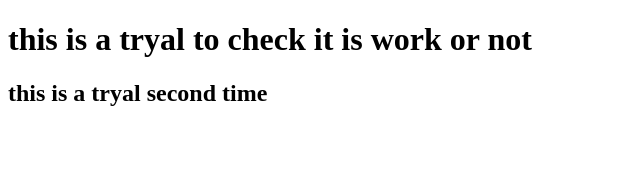
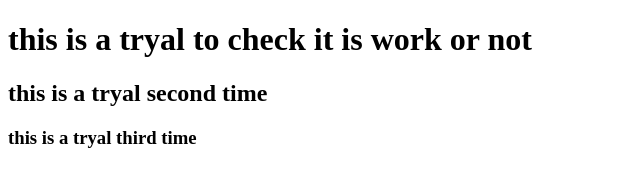
Before and after one commit to ShersinhKushava/e-com-website, a plain HTML site: page index.html in a window 1280 px wide. Shown: the whole page, without its empty margins (0-640 px from the left). Drawn offline with Linux system fonts and the light colour scheme.

Commit message:
forth time try to update

```diff
--- a/index.html
+++ b/index.html
@@ -9,5 +9,6 @@
 
 <h1>this is a tryal to check it is work or not</h1>
 <h2>this is a tryal second time</h2>
+<h3>this is a tryal third time</h3>
 </body>
 </html>
```
